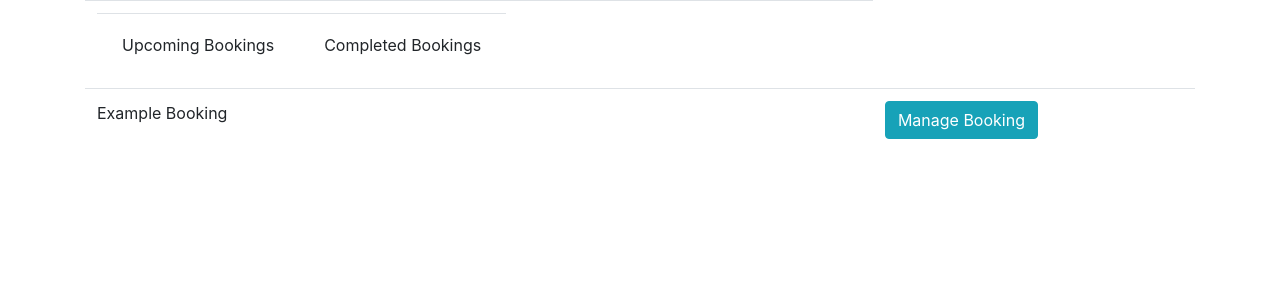
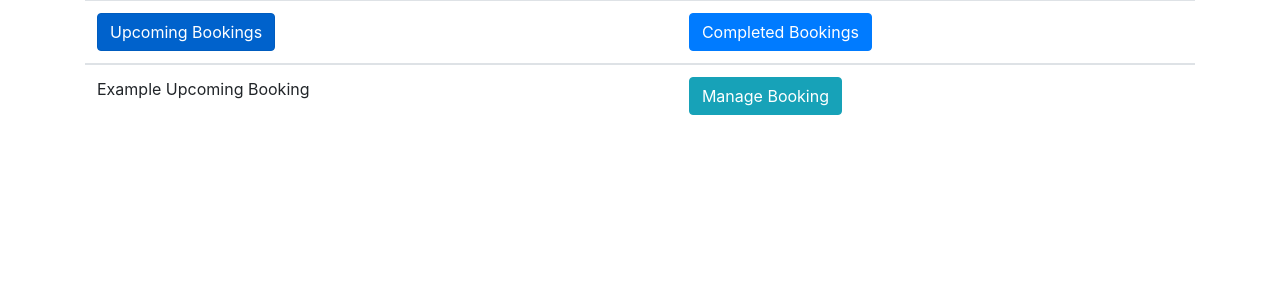
Before and after one commit to RMIT-SEPT/majorproject-6-tues-18-30-2, a React app in the folder FrontEnd/: page / in a window 1280 px wide. Shown: the top 300 px of the page. Built offline with nearby package versions, Linux system fonts and the light colour scheme.

Commit message:
switch view based on button press

```diff
--- a/FrontEnd/src/dashboard/Dashboard.tsx
+++ b/FrontEnd/src/dashboard/Dashboard.tsx
@@ -1,41 +1,96 @@
-import React, { Component } from "react";
+import React, { Component } from 'react';
+import User from '../interfaces/userinfo.interface';
 
-interface UserType{
-    userType: number
+interface DashboardStatus {
+  defaultView: boolean;
 }
 
-class Dashboard extends Component<{}, UserType> {
+class Dashboard extends Component<{ userId; userType }, User & DashboardStatus> {
   constructor(props) {
     super(props);
     this.state = {
-            userType: 3
+      userId: props.userId,
+      userType: props.userType,
+      defaultView: true
     };
+    this.upcomingView = this.upcomingView.bind(this);
+    this.completedView = this.completedView.bind(this);
+    this.getBookingRows = this.getBookingRows.bind(this);
+  }
+
+  upcomingView() {
+    if (this.state.defaultView == false) {
+      this.setState({ defaultView: true });
+      this.forceUpdate();
+    }
+  }
+
+  completedView() {
+    if (this.state.defaultView == true) {
+      this.setState({ defaultView: false });
+      this.forceUpdate();
+    }
+  }
+
+  getBookingRows(id: string) {
+    if (this.state.defaultView == true) {
+      return (
+        <tbody>
+          <tr>
+            <td>Example Upcoming Booking</td>
+            <td>
+              <button type='button' className='btn btn-info'>
+                Manage Booking
+              </button>
+            </td>
+          </tr>
+        </tbody>
+      );
+    } else if (this.state.defaultView == false) {
+      return (
+        <tbody>
+          <tr>
+            <td>Example Completed Booking</td>
+            <td>
+              <button type='button' className='btn btn-info'>
+                View Booking Details
+              </button>
+            </td>
+          </tr>
+        </tbody>
+      );
+    } else {
+      return <div className='container'> An unexpected error has occured please refresh the page.</div>;
+    }
   }
 
   render() {
     if (this.state.userType == 3) {
       return (
-                <div className="container">
-                    <table className="table table-hover">
+        <div className='container'>
+          <table className='table'>
+            <thead>
+              <tr>
                 <th>
-                            <td><button type="button" className="btn btn-default"> Upcoming Bookings </button></td>
-                            <td><button type="button" className="btn btn-default"> Completed Bookings </button></td>
+                  <button type='button' className='btn btn-primary active' onClick={this.upcomingView}>
+                    Upcoming Bookings
+                  </button>
                 </th>
-                        <tr>
-                            <td>Example Booking</td>
-                            <td><button type="button" className="btn btn-info">Manage Booking</button></td>
+
+                <th>
+                  <button type='button' className='btn btn-primary' onClick={this.completedView}>
+                    Completed Bookings
+                  </button>
+                </th>
               </tr>
+            </thead>
+
+            {this.getBookingRows(this.props.userId)}
           </table>
         </div>
-
       );
-        }
-        else{
-            return(
-                <div className="center">
-                    error
-                </div>
-            )
+    } else {
+      return <div className='container'>An unexpeced error has occured please refresh the page.</div>;
     }
   }
 }
--- a/FrontEnd/src/index.tsx
+++ b/FrontEnd/src/index.tsx
@@ -4,4 +4,4 @@ import "bootstrap/dist/css/bootstrap.min.css";
 
 import Dashboard from "./dashboard/Dashboard";
 
-ReactDOM.render(<Dashboard />, document.getElementById('root'));
+ReactDOM.render(<Dashboard userId={"u1"} userType={3} />, document.getElementById('root'));
```
Also changed, not shown: FrontEnd/src/interfaces/userinfo.interface.ts (added, +13 -0 lines), FrontEnd/src/App.js (deleted). Lines whose indentation alone changed are shown as unchanged.
